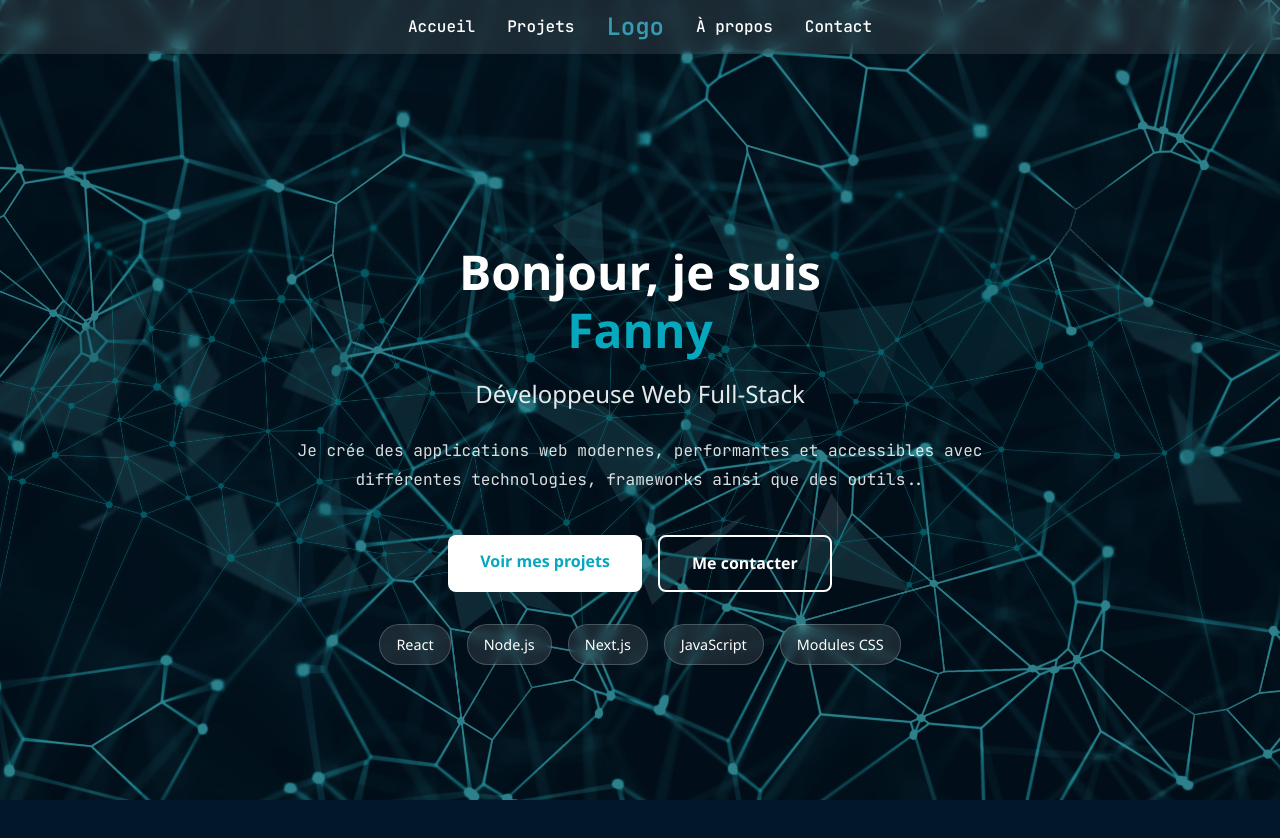
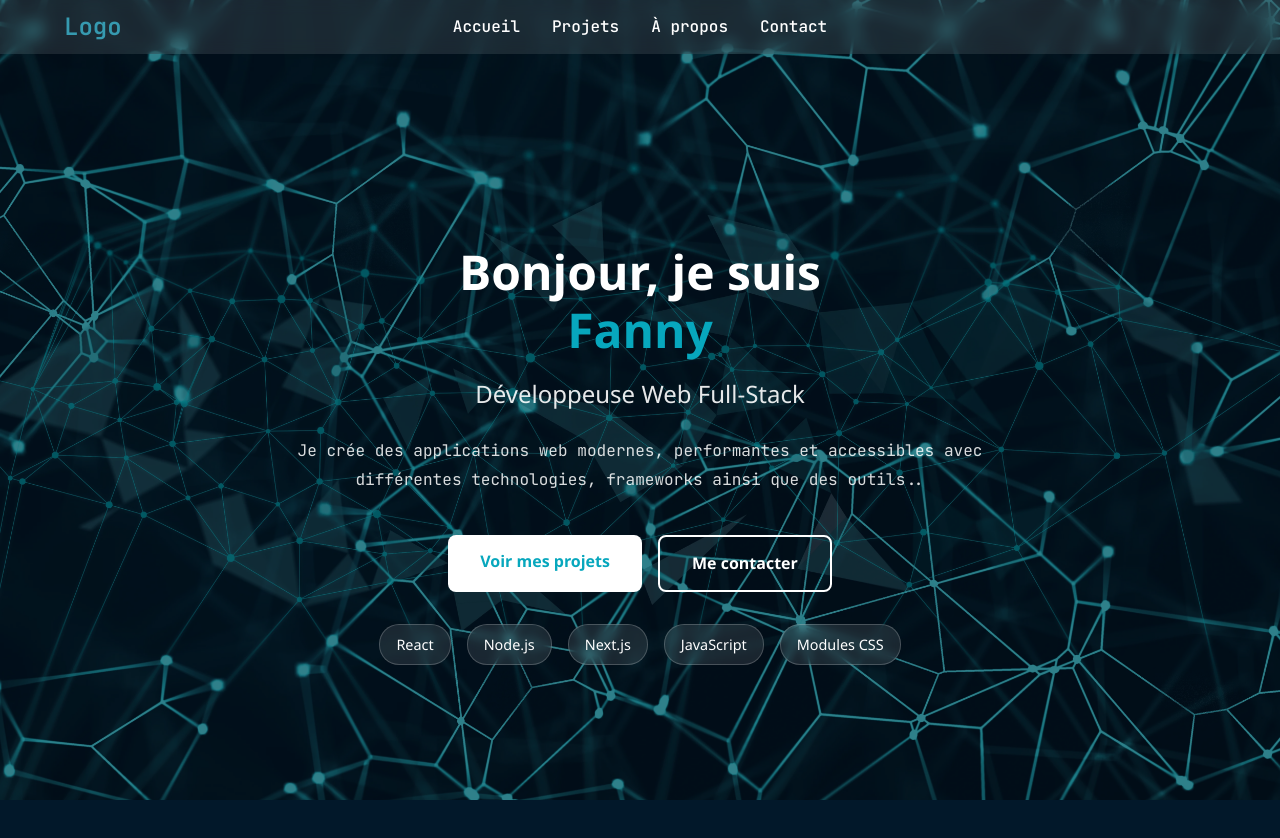
Before and after one commit to fannysaez/startNextJs, a Next.js app: page / in a window 1280 px wide. Shown: the top 838 px of the page. Built offline with nearby package versions, Linux system fonts and the light colour scheme.

Commit message:
components(nav+pages+styles): ajout de la navigation avec mon style personnalisable

```diff
--- a/components/Navigation/Navigation.jsx
+++ b/components/Navigation/Navigation.jsx
@@ -5,6 +5,9 @@ export default function Navigation() {
  return (
    <nav className={styles.nav}>
      <div className={styles.container}>
+       <Link href="/" className={styles.logo}>
+         Logo
+       </Link>
 
        <ul className={styles.menu}>
          <li>
@@ -17,9 +20,6 @@ export default function Navigation() {
              Projets
            </Link>
          </li>
-       <Link href="/" className={styles.logo}>
-         Logo
-       </Link>
          <li>
            <Link href="/a-propos" className={styles.link}>
              À propos
```
